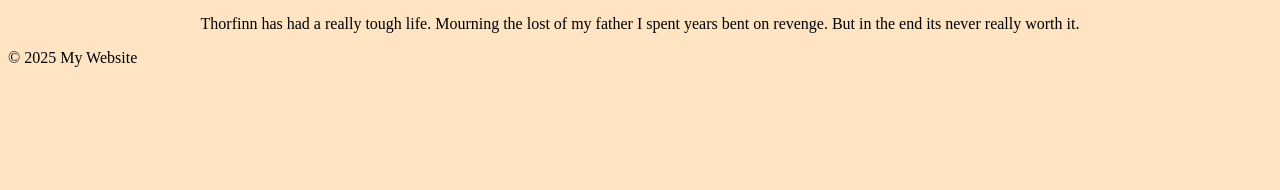
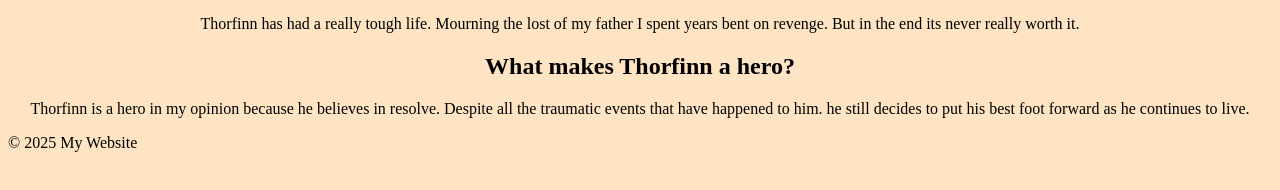
Before and after one commit to unw10181/vinlandSaga, a plain HTML site: page index.html in a window 1280 px wide. Shown: the part 498-688 px from the top of the page. Drawn offline with Linux system fonts and the light colour scheme.

Commit message:
Hero information

```diff
--- a/index.html
+++ b/index.html
@@ -25,6 +25,12 @@
         Thorfinn has had a really tough life. Mourning the lost of my father I
         spent years bent on revenge. But in the end its never really worth it.
       </p>
+      <h2>What makes Thorfinn a hero?</h2>
+      <p>
+        Thorfinn is a hero in my opinion because he believes in resolve. Despite
+        all the traumatic events that have happened to him. he still decides to
+        put his best foot forward as he continues to live.
+      </p>
     </div>
     <script src="script.js"></script>
   </body>
```
